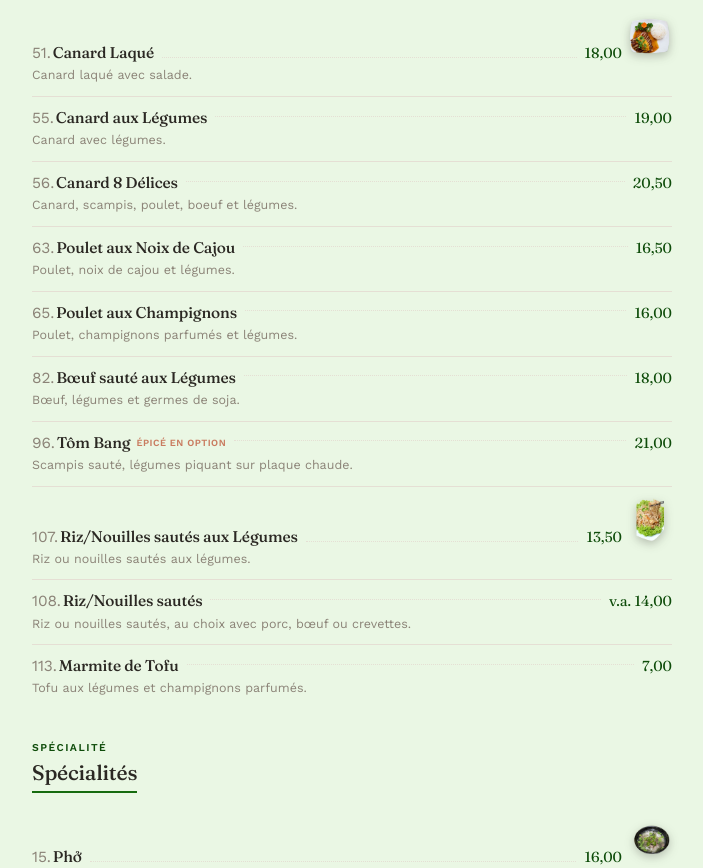
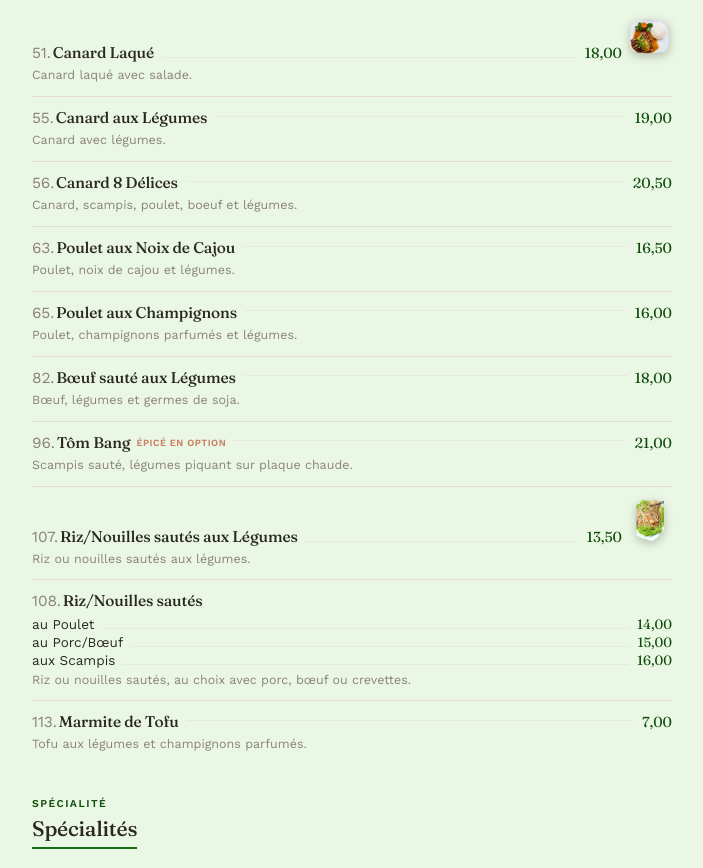
Before and after one commit to Niki-hub-art/le-Bol-de-Riz, a plain HTML site: page menu.html in a window 1280 px wide. Shown: the part 1266-2134 px from the top of the page, without its empty margins (288-991 px from the left). Drawn offline with nearby package versions, Linux system fonts and the light colour scheme.

Commit message:
Slogan verplaatst en menu aangepast

```diff
--- a/menu.html
+++ b/menu.html
@@ -274,6 +274,32 @@
     font-weight: 600;
     color: var(--terracotta);
     white-space: nowrap;
+  }
+
+  /* ============================================
+     VARIANTENLIJST — meerdere prijsopties onder één
+     gerecht (bv. "au poulet / au porc-bœuf / aux
+     scampis" met elk een eigen prijs), in dezelfde
+     stippellijn-stijl als de rest van de kaart.
+     ============================================ */
+  .dish-variant-list{
+    display: flex;
+    flex-direction: column;
+    gap: 2px;
+    margin-top: 4px;
+  }
+  .dish-variant{
+    display: flex;
+    align-items: baseline;
+    gap: 6px;
+    font-size: 13.5px;
+    color: var(--text);
+  }
+  .dish-variant .leader{
+    margin: 0 2px 3px;
+  }
+  .dish-variant .dish-price{
+    font-size: 13.5px;
   }
 
   /* ============================================
@@ -792,7 +818,7 @@
           <span class="leader"></span>
           <span class="dish-price">7,00</span>
         </div>
-        <p class="dish-desc" data-i18n="desc-wonton">Wontons frits croustillants.</p>
+        <p class="dish-desc" data-i18n="desc-wonton">Wontons frits au porc, croustillants.</p>
       </div>
 
       <div class="dish-row">
@@ -945,8 +971,23 @@
       <div class="dish-row">
         <div class="dish-name-line">
           <h3 class="dish-title"><span class="dish-num">108.</span>Riz/Nouilles sautés</h3>
-          <span class="leader"></span>
-          <span class="dish-price">v.a. 14,00</span>
+        </div>
+        <div class="dish-variant-list">
+          <div class="dish-variant">
+            <span>au Poulet</span>
+            <span class="leader"></span>
+            <span class="dish-price">14,00</span>
+          </div>
+          <div class="dish-variant">
+            <span>au Porc/Bœuf</span>
+            <span class="leader"></span>
+            <span class="dish-price">15,00</span>
+          </div>
+          <div class="dish-variant">
+            <span>aux Scampis</span>
+            <span class="leader"></span>
+            <span class="dish-price">16,00</span>
+          </div>
         </div>
         <p class="dish-desc" data-i18n="desc-rizsautes">Riz ou nouilles sautés, au choix avec porc, bœuf ou crevettes.</p>
       </div>
@@ -1249,7 +1290,7 @@
         "desc-hacao": "Raviolis aux crevettes, 4 pièces.",
         "desc-siumai": "Bouchées de porc, 4 pièces.",
         "desc-panache": "Mélanges de entrées a la vapeur, 6 pièces.",
-        "desc-wonton": "Wontons frits croustillants.",
+        "desc-wonton": "Wontons frits au porc, croustillants.",
         "desc-dia": "Mélanges de entrées croustillantes, avec une petite salade.",
         "desc-mihoanh": "Soupe de wontons au porc.",
         "desc-pho": "Soupe avec nouilles de riz, boeuf et coriandre.",
@@ -1316,7 +1357,7 @@
         "desc-hacao": "Shrimp dumplings, 4 pieces.",
         "desc-siumai": "Pork dumplings, 4 pieces.",
         "desc-panache": "Assortment of steamed starters, 6 pieces.",
-        "desc-wonton": "Crispy fried wontons.",
+        "desc-wonton": "Crispy fried pork wontons.",
         "desc-dia": "Assortment of crispy starters, with a small salad.",
         "desc-mihoanh": "Wonton soup with pork.",
         "desc-pho": "Soup with rice noodles, beef and coriander.",
```
Also changed, not shown: index.html (+5 -5 lines).
